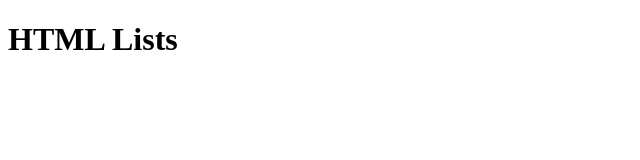
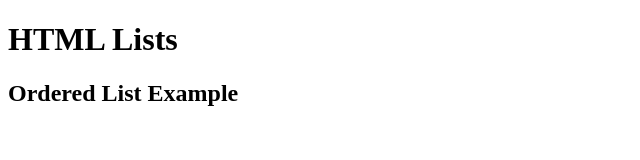
Before and after one commit to JoshuaAaronBaker/review, a website: page html-lists/index.html in a window 1280 px wide. Shown: the whole page, without its empty margins (0-640 px from the left). Drawn offline with Linux system fonts and the light colour scheme.

Commit message:
Created h2 element with text content

```diff
--- a/html-lists/index.html
+++ b/html-lists/index.html
@@ -8,5 +8,6 @@
 </head>
 <body>
   <h1>HTML Lists</h1>
+  <h2>Ordered List Example</h2>
 </body>
 </html>
```
